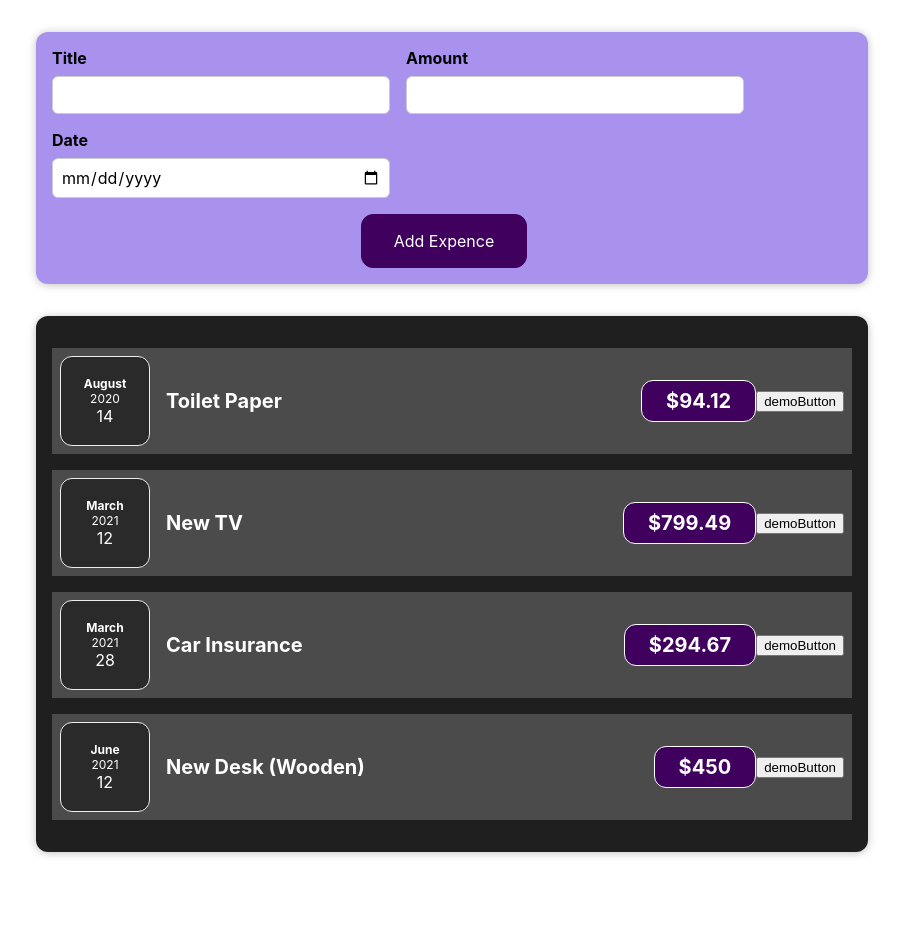
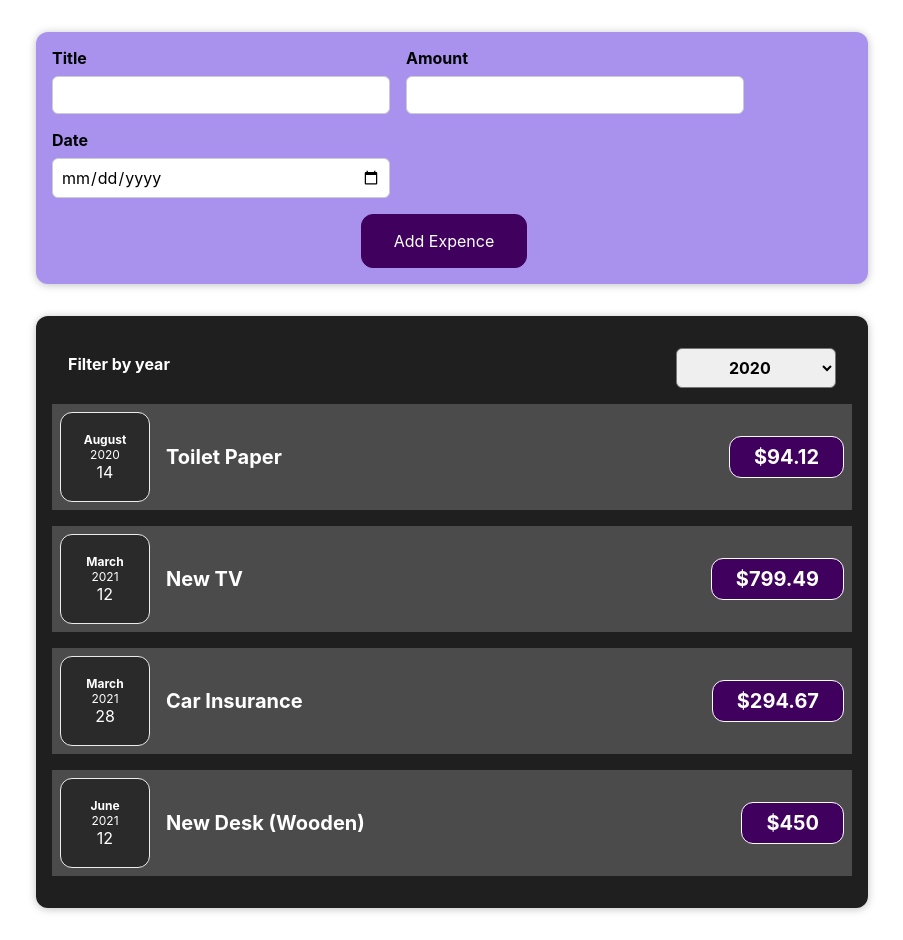
Before and after one commit to vasuleo/DailyExpenses_project_inReact, a React (Create React App) app: page / in a window 1280 px wide. Shown: the whole page, without its empty margins (188-1091 px from the left). Before the commit the page ends 884 px from the top, so only its background shows below. Built offline with nearby package versions, Linux system fonts and the light colour scheme.

Commit message:
user input as takken

```diff
--- a/src/App.js
+++ b/src/App.js
@@ -25,9 +25,14 @@ function App() {
     },
   ];
 
+  const addExpence = (expens) => {
+    console.log("App.js");
+    console.log(expens);
+  };
+
   return (
     <div>
-      <NewExpence />
+      <NewExpence onAddExpense={addExpence} />
       <Expence item={expenses} />
     </div>
   );
--- a/src/componentes/Expense/Expence.js
+++ b/src/componentes/Expense/Expence.js
@@ -1,10 +1,20 @@
-import React from "react";
+import React, { useState } from "react";
 import ExpnceItem from "./ExpenceItem";
 import "./Expence.css";
+import ExpensesFilter from "./ExpenceFilter";
+function Expenses(props) {
+  const [expenceFiler, setExpenceFilter] = useState("2020");
+  const onChangeFilter = (event) => {
+    setExpenceFilter(event);
+    console.log(event);
+  };
 
-function Expenses(props) {
   return (
     <div className="expenses">
+      <ExpensesFilter
+        selected={expenceFiler}
+        onExpenceFilter={onChangeFilter}
+      />
       <ExpnceItem
         title={props.item[0].title}
         amount={props.item[0].amount}
--- /dev/null
+++ b/src/componentes/Expense/ExpenceFilter.css
@@ -0,0 +1,24 @@
+.expenses-filter {
+  color: white;
+  padding: 0 1rem;
+}
+
+.expenses-filter__control {
+  display: flex;
+  width: 100%;
+  align-items: center;
+  justify-content: space-between;
+  margin: 1rem 0;
+}
+
+.expenses-filter label {
+  font-weight: bold;
+  margin-bottom: 0.5rem;
+}
+
+.expenses-filter select {
+  font: inherit;
+  padding: 0.5rem 3rem;
+  font-weight: bold;
+  border-radius: 6px;
+}
--- /dev/null
+++ b/src/componentes/Expense/ExpenceFilter.js
@@ -0,0 +1,23 @@
+import React from "react";
+import "./ExpenceFilter.css";
+
+const ExpensesFilter = (props) => {
+  const filterChange = (event) => {
+    props.onExpenceFilter(event.target.value);
+  };
+  return (
+    <div className="expenses-filter">
+      <div className="expenses-filter__control">
+        <label>Filter by year</label>
+        <select value={props.selected} onChange={filterChange}>
+          <option value="2022">2022</option>
+          <option value="2021">2021</option>
+          <option value="2020">2020</option>
+          <option value="2019">2019</option>
+        </select>
+      </div>
+    </div>
+  );
+};
+
+export default ExpensesFilter;
--- a/src/componentes/Expense/ExpenceItem.js
+++ b/src/componentes/Expense/ExpenceItem.js
@@ -3,20 +3,13 @@ import "./ExpenceItem.css";
 import ExpenceDate from "./ExpenceDate";
 
 function Expence(props) {
-  const [title, setTitle] = useState(props.title);
-
-  const clickable = () => {
-    setTitle("updated@");
-    console.log(title);
-  };
   return (
     <div className="expense-item">
       <ExpenceDate date={props.date} />
       <div className="expense-item__description">
-        <h2>{title}</h2>
+        <h2>{props.title}</h2>
         <div className="expense-item__price">${props.amount}</div>
       </div>
-      <button onClick={clickable}>demoButton</button>
     </div>
   );
 }
--- a/src/componentes/NewExpence/ExpenseForm.js
+++ b/src/componentes/NewExpence/ExpenseForm.js
@@ -1,7 +1,7 @@
 import React, { useState } from "react";
 import "./ExpenceForm.css";
 
-function ExpenceForm() {
+function ExpenceForm(props) {
   const [enteredTitle, setEnteredTitle] = useState("");
   const [enteredAmount, setEnteredAmount] = useState("");
   const [enteredDate, setEnteredDate] = useState("");
@@ -40,7 +40,7 @@ function ExpenceForm() {
       amount: enteredAmount,
       date: new Date(enteredDate),
     };
-    console.log(data);
+    props.onSaveExpence(data);
     setEnteredTitle("");
     setEnteredAmount("");
     setEnteredDate("");
--- a/src/componentes/NewExpence/NewExpense.js
+++ b/src/componentes/NewExpence/NewExpense.js
@@ -1,10 +1,18 @@
 import React from "react";
 import "./NewExpence.css";
 import ExpenceForm from "./ExpenseForm";
-function NewExpence() {
+function NewExpence(props) {
+  const saveingExpence = (enteredExpence) => {
+    const data = {
+      ...enteredExpence,
+      id: Math.random().toString(),
+    };
+    props.onAddExpense(data);
+  };
+
   return (
     <div className="new-expense">
-      <ExpenceForm />
+      <ExpenceForm onSaveExpence={saveingExpence} />
     </div>
   );
 }
```
